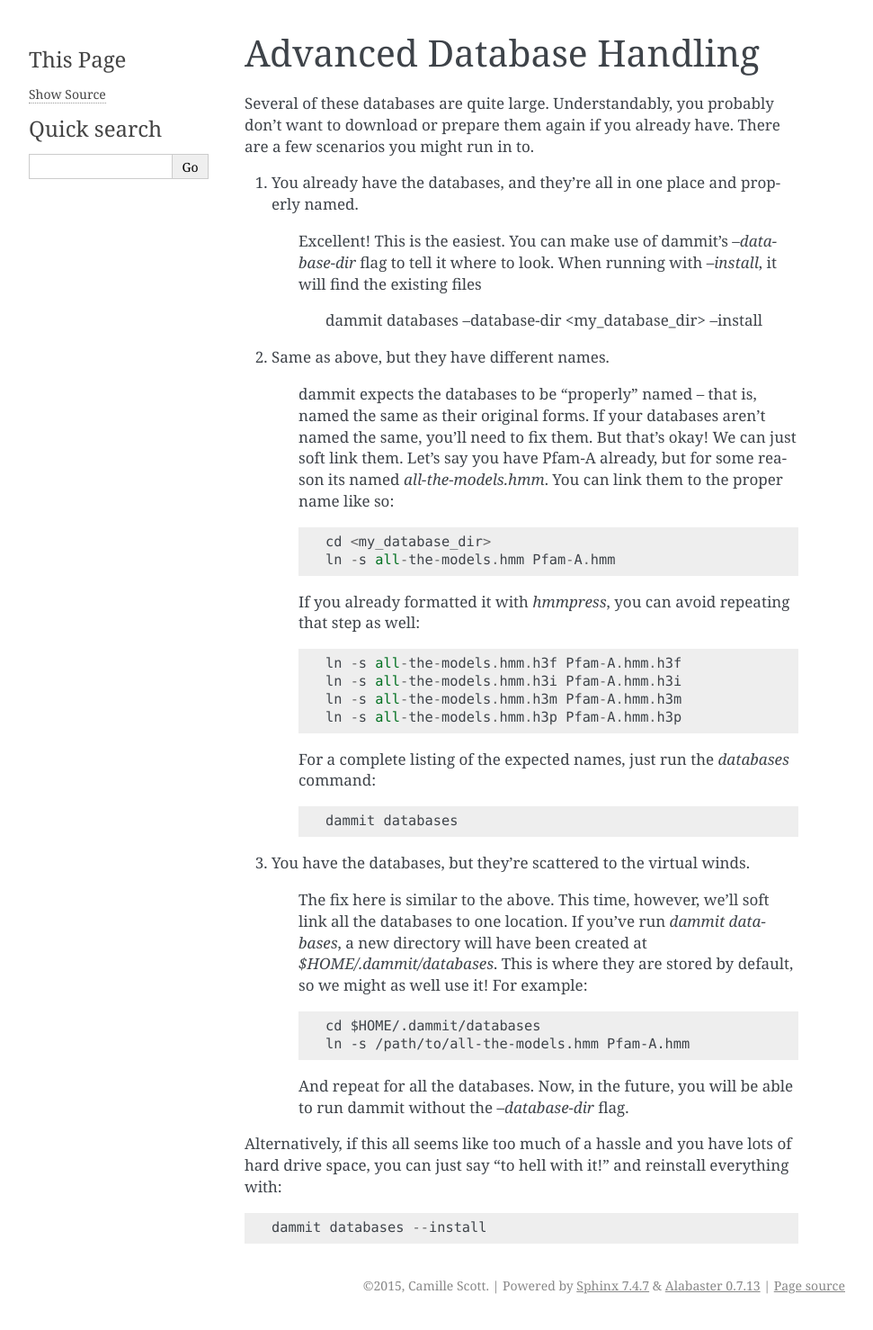
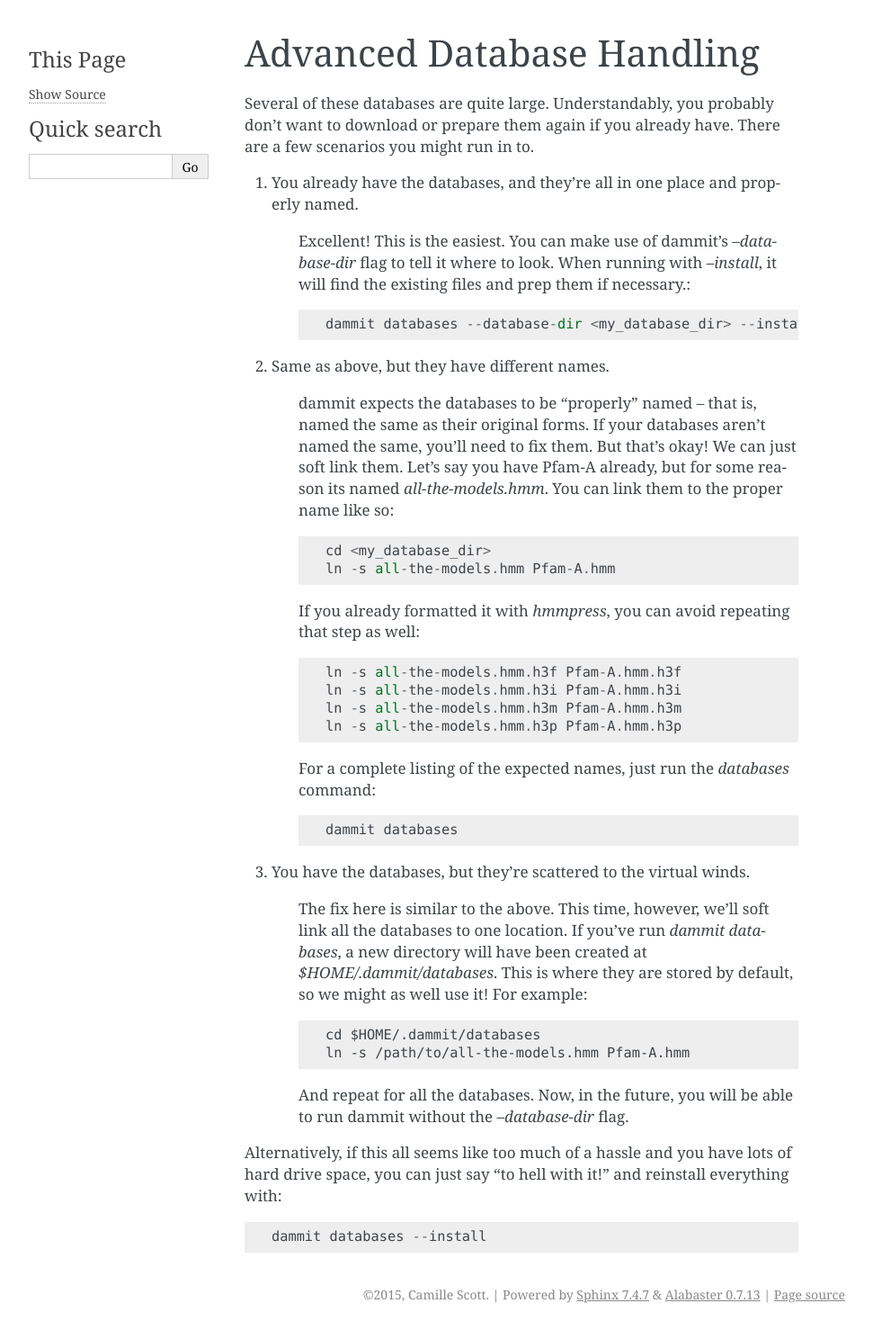
Before and after one commit to dib-lab/dammit, a Sphinx documentation site: the page built from doc/advanced-databases.rst, in a window 1280 px wide. Shown: the whole page at 90% size, without its empty margins (170-1141 px from the left). Built offline with Sphinx 7.4.7, drawn with Linux system fonts in a browser that asks for light colours.

Commit message:
Fix internal linking and advanced databases formatting

```diff
--- a/doc/advanced-databases.rst
+++ b/doc/advanced-databases.rst
@@ -9,7 +9,7 @@
 
     Excellent! This is the easiest. You can make use of dammit's `--database-dir`
     flag to tell it where to look. When running with `--install`, it will find
-    the existing files
+    the existing files and prep them if necessary.::
 
         dammit databases --database-dir <my_database_dir> --install
 
--- a/doc/index.rst
+++ b/doc/index.rst
@@ -35,6 +35,7 @@
 
     installing
     tutorial
+    advanced-databases
 
 
 
--- a/doc/tutorial.rst
+++ b/doc/tutorial.rst
@@ -31,7 +31,7 @@
     dammit databases --install
 
 Alternatively, if you happen to have downloaded many of these databases before,
-you can follow the directions at :ref:`advanced-databases`.
+you can follow the directions in the `advanced databases guide <advanced-databases.html>`__.
 
 While the initial download takes a while, once its done, you won't need to do it again --
 dammit keeps track of the database state and won't repeat work its already completed,
```
